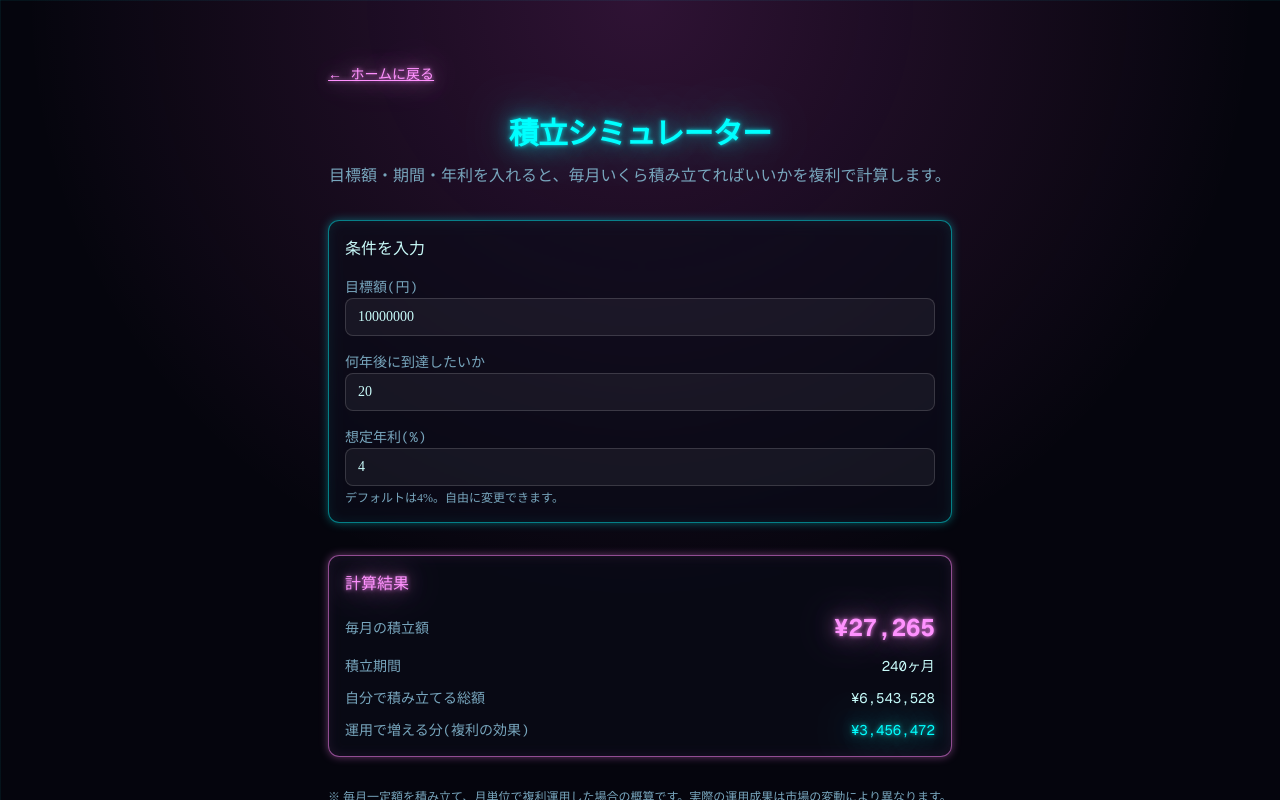
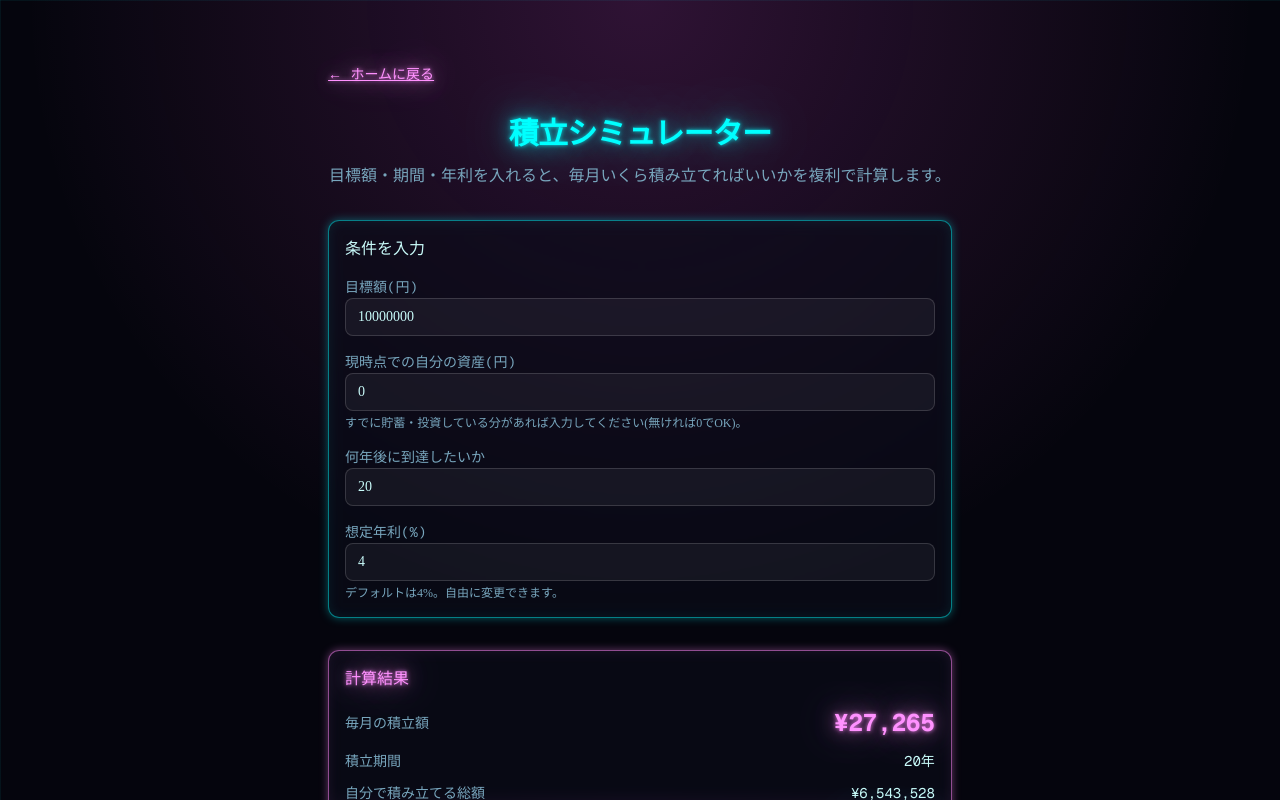
Before and after one commit to adayume1127/ai-builder-site, a Next.js app: page /tools/investment-calculator in a window 1280 px wide. Shown: the top 800 px of the page. Built offline with nearby package versions, Linux system fonts and the light colour scheme; no server answers.

Commit message:
積立シミュレーターに現在資産の入力欄を追加し、期間表示を年月形式に変更
現在の資産がある場合は将来複利で増える分を目標額から差し引き、
残りに対して必要な毎月の積立額を計算するように修正。

```diff
--- a/app/tools/investment-calculator/page.tsx
+++ b/app/tools/investment-calculator/page.tsx
@@ -9,38 +9,57 @@ function formatYen(n: number) {
   return `¥${Math.round(n).toLocaleString()}`;
 }
 
+function formatYearsMonths(totalMonths: number) {
+  const y = Math.floor(totalMonths / 12);
+  const m = totalMonths % 12;
+  if (y === 0) return `${m}ヶ月`;
+  if (m === 0) return `${y}年`;
+  return `${y}年${m}ヶ月`;
+}
+
 export default function InvestmentCalculatorPage() {
   const [goal, setGoal] = useState("10000000");
   const [years, setYears] = useState("20");
   const [annualRate, setAnnualRate] = useState("4");
+  const [currentAssets, setCurrentAssets] = useState("0");
 
   const result = useMemo(() => {
     const goalNum = Number(goal);
     const yearsNum = Number(years);
     const rateNum = Number(annualRate);
+    const currentAssetsNum = Number(currentAssets) || 0;
 
     if (!Number.isFinite(goalNum) || goalNum <= 0) return null;
     if (!Number.isFinite(yearsNum) || yearsNum <= 0) return null;
     if (!Number.isFinite(rateNum) || rateNum < 0) return null;
+    if (!Number.isFinite(currentAssetsNum) || currentAssetsNum < 0) return null;
 
     const months = Math.round(yearsNum * 12);
     const monthlyRate = rateNum / 100 / 12;
 
+    const futureValueOfCurrentAssets =
+      currentAssetsNum * Math.pow(1 + monthlyRate, months);
+    const remainingGoal = Math.max(0, goalNum - futureValueOfCurrentAssets);
+
     const monthlyPayment =
-      monthlyRate === 0
-        ? goalNum / months
-        : (goalNum * monthlyRate) / (Math.pow(1 + monthlyRate, months) - 1);
+      remainingGoal === 0
+        ? 0
+        : monthlyRate === 0
+          ? remainingGoal / months
+          : (remainingGoal * monthlyRate) / (Math.pow(1 + monthlyRate, months) - 1);
 
     const totalContribution = monthlyPayment * months;
-    const totalInterest = goalNum - totalContribution;
+    const totalInterest = goalNum - totalContribution - currentAssetsNum;
 
     return {
       monthlyPayment,
       totalContribution,
       totalInterest,
       months,
+      futureValueOfCurrentAssets,
+      alreadyAchievable: remainingGoal === 0,
     };
-  }, [goal, years, annualRate]);
+  }, [goal, years, annualRate, currentAssets]);
 
   return (
     <div className="flex flex-col flex-1">
@@ -77,6 +96,20 @@ export default function InvestmentCalculatorPage() {
             </div>
 
             <div className="space-y-1">
+              <label className="text-sm text-muted-foreground font-mono">現時点での自分の資産(円)</label>
+              <input
+                type="number"
+                inputMode="numeric"
+                value={currentAssets}
+                onChange={(e) => setCurrentAssets(e.target.value)}
+                className="w-full rounded-lg border border-white/15 bg-white/5 px-3 py-2 text-foreground focus:outline-none focus:ring-2 focus:ring-[oklch(0.85_0.22_195)]"
+              />
+              <p className="text-xs text-muted-foreground">
+                すでに貯蓄・投資している分があれば入力してください(無ければ0でOK)。
+              </p>
+            </div>
+
+            <div className="space-y-1">
               <label className="text-sm text-muted-foreground font-mono">何年後に到達したいか</label>
               <input
                 type="number"
@@ -109,6 +142,11 @@ export default function InvestmentCalculatorPage() {
           <CardContent>
             {result ? (
               <div className="space-y-3 font-mono">
+                {result.alreadyAchievable && (
+                  <p className="text-xs neon-text">
+                    現在の資産だけで目標額に到達できそうです🎉(追加の積立は0円で計算しています)
+                  </p>
+                )}
                 <div className="flex items-center justify-between">
                   <span className="text-muted-foreground text-sm">毎月の積立額</span>
                   <span className="neon-text-pink text-2xl font-bold">
@@ -117,7 +155,7 @@ export default function InvestmentCalculatorPage() {
                 </div>
                 <div className="flex items-center justify-between text-sm">
                   <span className="text-muted-foreground">積立期間</span>
-                  <span>{result.months}ヶ月</span>
+                  <span>{formatYearsMonths(result.months)}</span>
                 </div>
                 <div className="flex items-center justify-between text-sm">
                   <span className="text-muted-foreground">自分で積み立てる総額</span>
```
